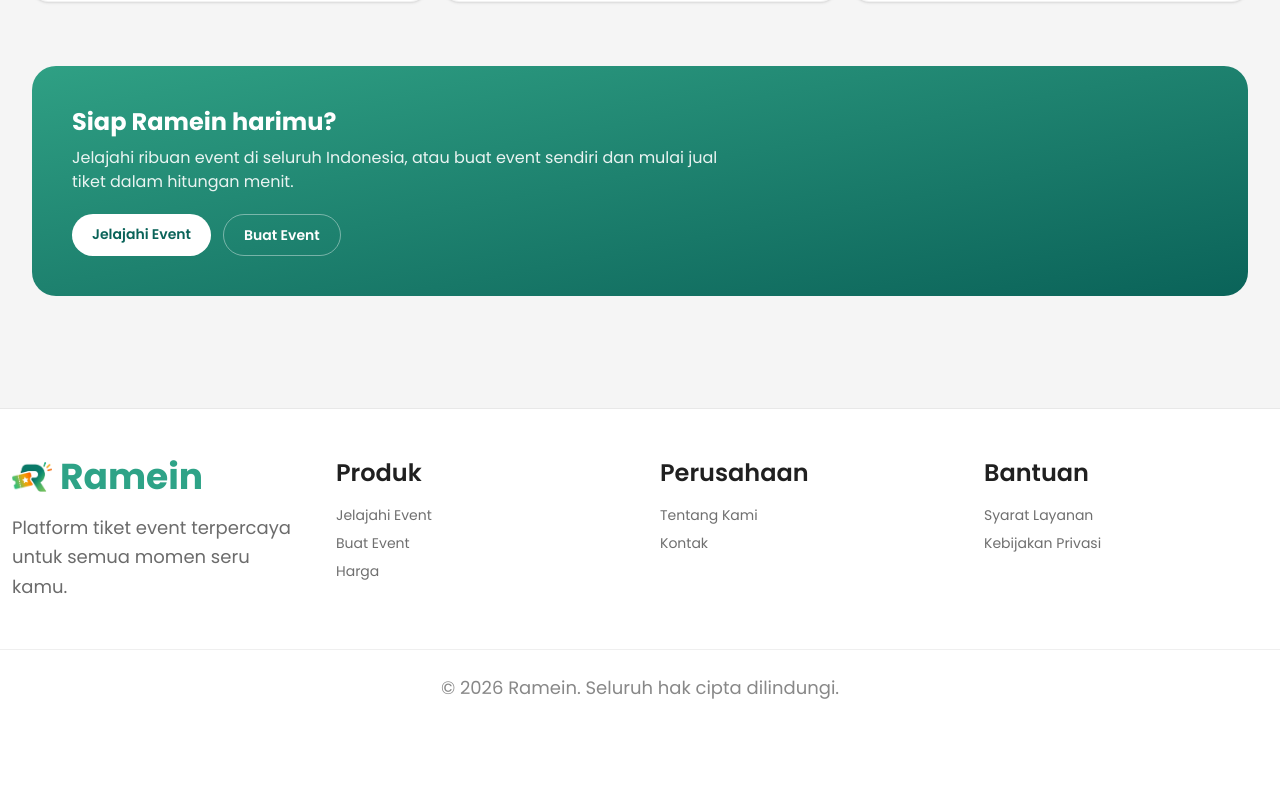
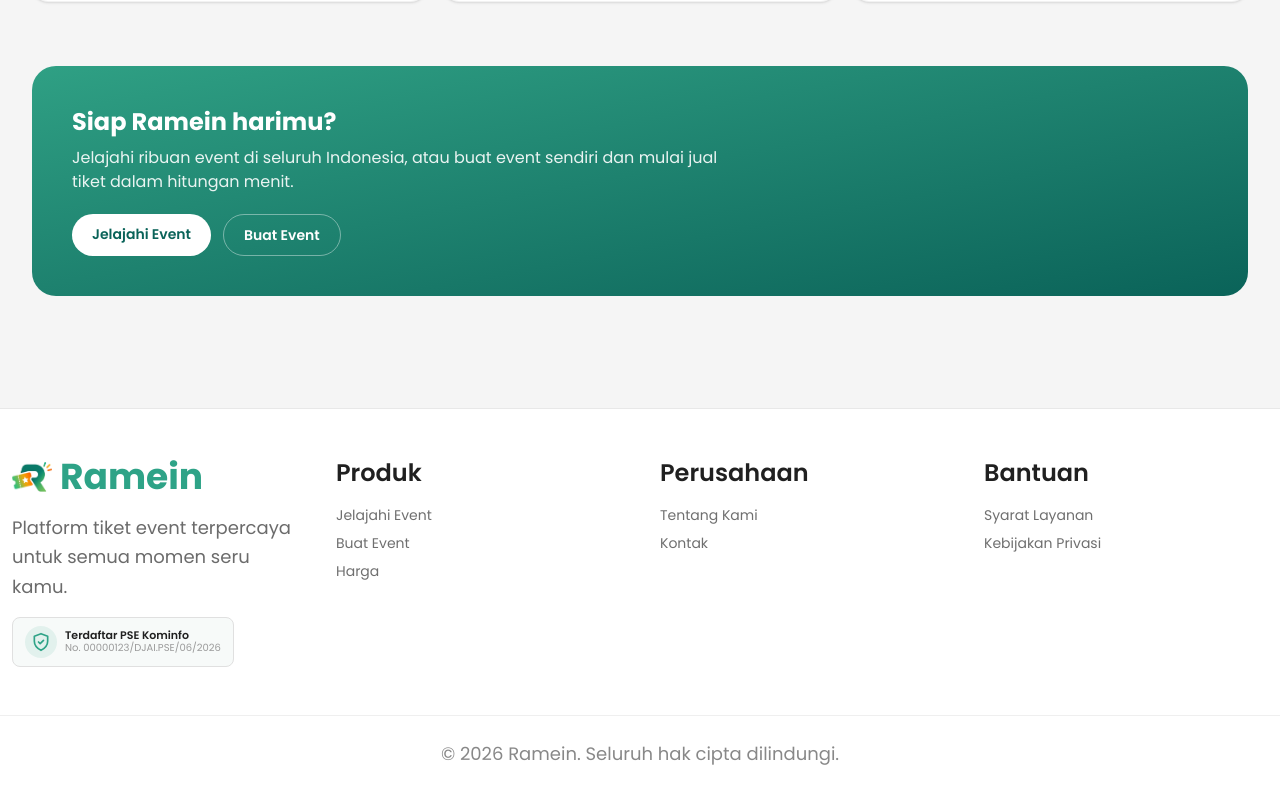
Before and after one commit to ideapedyudi/ramein-fe, a React (Vite) app: page /about in a window 1280 px wide. Shown: the part 1792-2584 px from the top of the page. Before the commit the page ends 2518 px from the top, so only its background shows below. Built offline with nearby package versions, Linux system fonts and the light colour scheme; no server answers.

Commit message:
feat: pse badge

```diff
--- a/src/components/SiteFooter.jsx
+++ b/src/components/SiteFooter.jsx
@@ -23,6 +23,39 @@ function FooterColumn({ title, items }) {
           </li>
         ))}
       </ul>
+    </div>
+  );
+}
+
+function PseBadge() {
+  // Lencana dummy "Terdaftar PSE Kominfo" (Penyelenggara Sistem Elektronik).
+  return (
+    <div
+      className="mt-4 inline-flex items-center gap-2 rounded-lg border border-[#e0e0e0] bg-[#f7faf9] px-3 py-2"
+      title="Terdaftar sebagai Penyelenggara Sistem Elektronik (PSE) Kominfo"
+    >
+      <span className="grid h-8 w-8 shrink-0 place-items-center rounded-full bg-[#2ea387]/10 text-[#2ea387]">
+        <svg
+          viewBox="0 0 24 24"
+          className="h-5 w-5"
+          fill="none"
+          stroke="currentColor"
+          strokeWidth="2"
+          strokeLinecap="round"
+          strokeLinejoin="round"
+        >
+          <path d="M12 2 4 5v6c0 5 3.4 8.5 8 11 4.6-2.5 8-6 8-11V5l-8-3Z" />
+          <path d="m9 12 2 2 4-4" />
+        </svg>
+      </span>
+      <span className="text-left leading-tight">
+        <span className="block text-[11px] font-semibold text-[#202020]">
+          Terdaftar PSE Kominfo
+        </span>
+        <span className="block text-[10px] text-[#9a9a9a]">
+          No. 00000123/DJAI.PSE/06/2026
+        </span>
+      </span>
     </div>
   );
 }
@@ -55,6 +88,7 @@ function SiteFooter() {
           <p className="mt-2 max-w-xs text-sm leading-relaxed text-[#6b6b6b] md:mt-4 md:text-lg">
             Platform tiket event terpercaya untuk semua momen seru kamu.
           </p>
+          <PseBadge />
         </div>
         <FooterColumn title="Produk" items={productItems} />
         <FooterColumn title="Perusahaan" items={companyItems} />
```
